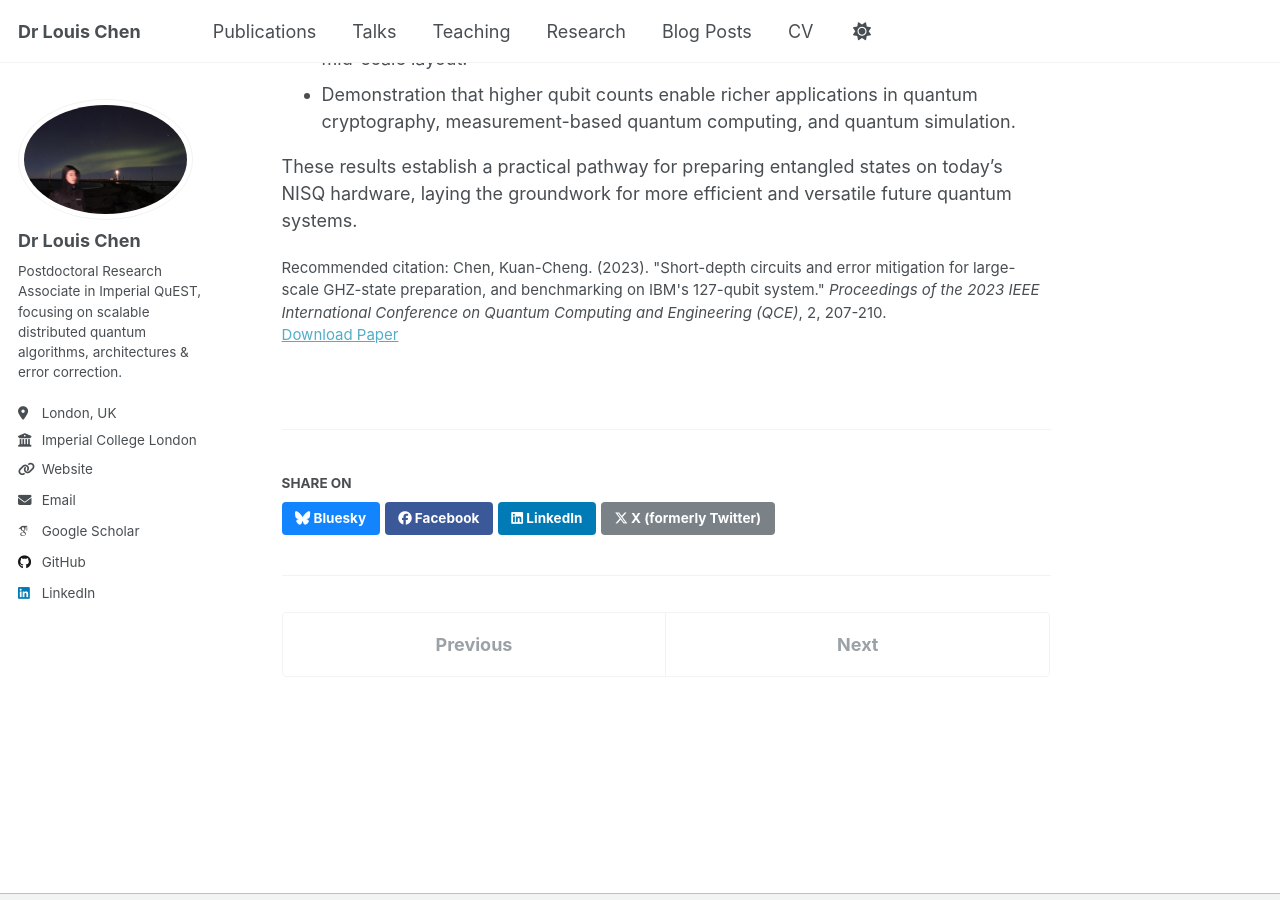
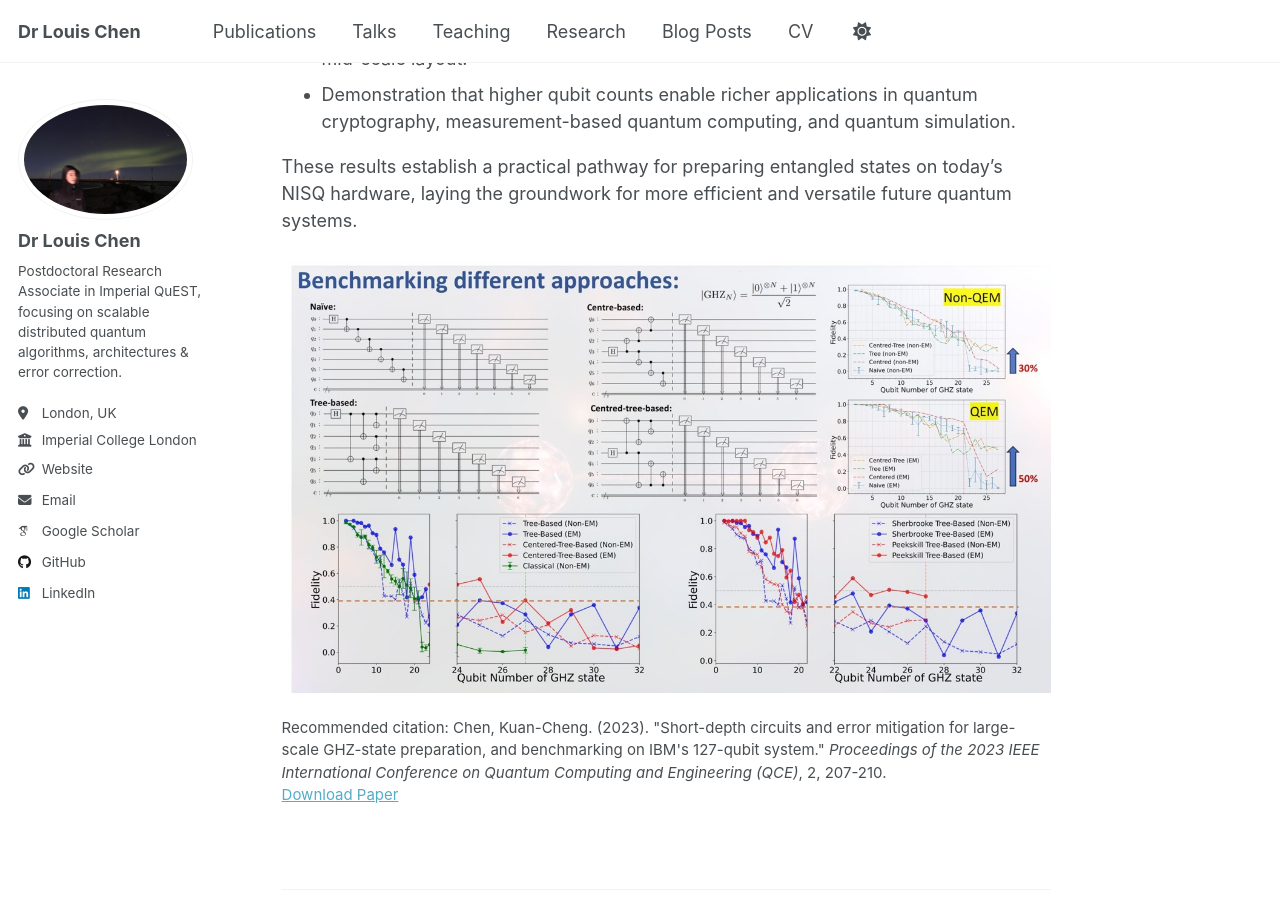
Before and after one commit to Louisanity/louisanity.github.io, a Jekyll site: the page built from _publications/2023-09-17-conference-short-number-1.md, in a window 1280 px wide and 900 px high, scrolled down 533 px. Built offline with Jekyll 4.4.1, drawn with Linux system fonts in a browser that asks for light colours; some web fonts are replaced.

Commit message:
Update 2023-09-17-conference-short-number-1.md

```diff
--- a/_publications/2023-09-17-conference-short-number-1.md
+++ b/_publications/2023-09-17-conference-short-number-1.md
@@ -19,3 +19,5 @@ Key contributions include:
 * Demonstration that higher qubit counts enable richer applications in quantum cryptography, measurement-based quantum computing, and quantum simulation.
 
 These results establish a practical pathway for preparing entangled states on today’s NISQ hardware, laying the groundwork for more efficient and versatile future quantum systems.
+
+![Figure: Benchmarking different GHZ-state preparation approaches.](https://louisanity.github.io/images/short_depth.jpg)
```
